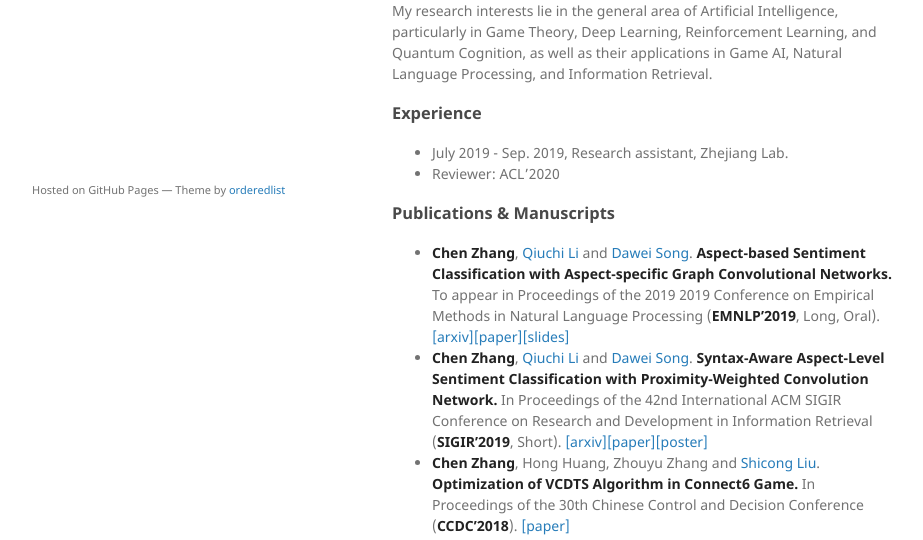
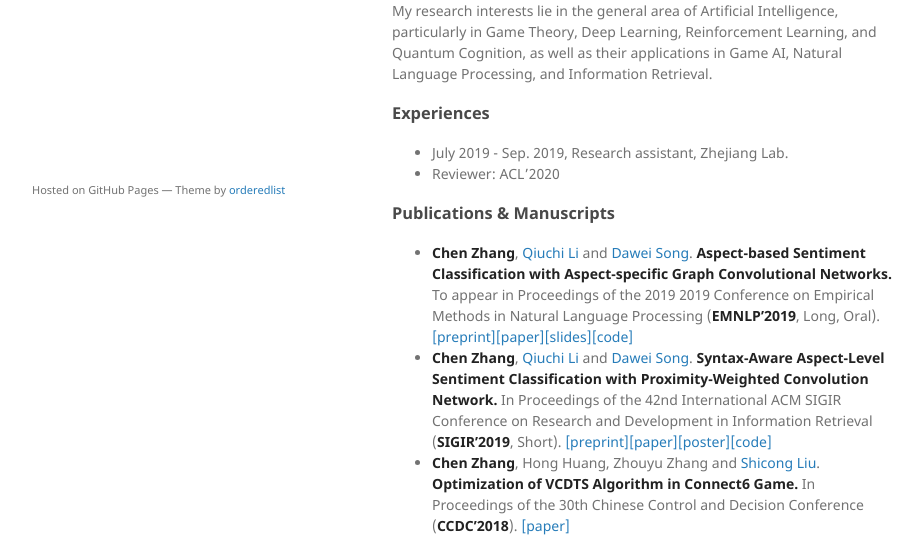
Before and after one commit to GeneZC/genezc.github.io, a Jekyll site: the page built from index.md, in a window 1280 px wide. Shown: the part 631-1171 px from the top of the page, without its empty margins (178-1101 px from the left). Built offline with Jekyll 4.4.1, drawn with Linux system fonts in a browser that asks for light colours; our own code applies the rules of GitHub Pages for plain Markdown files.

Commit message:
Update index.md

```diff
--- a/index.md
+++ b/index.md
@@ -26,15 +26,15 @@ You can contact me via [email](mailto:gene_zhangchen@163.com).
 
 My research interests lie in the general area of Artificial Intelligence, particularly in Game Theory, Deep Learning, Reinforcement Learning, and Quantum Cognition, as well as their applications in Game AI, Natural Language Processing, and Information Retrieval.
 
-### Experience
+### Experiences
 
 * July 2019 - Sep. 2019, Research assistant, Zhejiang Lab.
 * Reviewer: ACL'2020
 
 ### Publications & Manuscripts
 
-* **Chen Zhang**, [Qiuchi Li](https://qiuchili.github.io) and [Dawei Song](http://cs.bit.edu.cn/szdw/jsml/js/sdw/index.htm). **Aspect-based Sentiment Classification with Aspect-specific Graph Convolutional Networks.** To appear in Proceedings of the 2019 2019 Conference on Empirical Methods in Natural Language Processing (**EMNLP'2019**, Long, Oral). [[arxiv]](https://arxiv.org/abs/1909.03477)[[paper]](https://www.aclweb.org/anthology/D19-1464/)[[slides]](./assets/file/ASGCN-EMNLP2019-Oral.pdf)
-* **Chen Zhang**, [Qiuchi Li](https://qiuchili.github.io) and [Dawei Song](http://cs.bit.edu.cn/szdw/jsml/js/sdw/index.htm). **Syntax-Aware Aspect-Level Sentiment Classification with Proximity-Weighted Convolution Network.** In Proceedings of the 42nd International ACM SIGIR Conference on Research and Development in Information Retrieval (**SIGIR'2019**, Short). [[arxiv]](https://arxiv.org/abs/1909.10171)[[paper]](https://dl.acm.org/citation.cfm?id=3331351)[[poster]](./assets/file/SIGIR2019_POSTER.pdf)
+* **Chen Zhang**, [Qiuchi Li](https://qiuchili.github.io) and [Dawei Song](http://cs.bit.edu.cn/szdw/jsml/js/sdw/index.htm). **Aspect-based Sentiment Classification with Aspect-specific Graph Convolutional Networks.** To appear in Proceedings of the 2019 2019 Conference on Empirical Methods in Natural Language Processing (**EMNLP'2019**, Long, Oral). [[preprint]](https://arxiv.org/abs/1909.03477)[[paper]](https://www.aclweb.org/anthology/D19-1464/)[[slides]](./assets/file/ASGCN-EMNLP2019-Oral.pdf)[[code]](https://github.com/GeneZC/ASGCN)
+* **Chen Zhang**, [Qiuchi Li](https://qiuchili.github.io) and [Dawei Song](http://cs.bit.edu.cn/szdw/jsml/js/sdw/index.htm). **Syntax-Aware Aspect-Level Sentiment Classification with Proximity-Weighted Convolution Network.** In Proceedings of the 42nd International ACM SIGIR Conference on Research and Development in Information Retrieval (**SIGIR'2019**, Short). [[preprint]](https://arxiv.org/abs/1909.10171)[[paper]](https://dl.acm.org/citation.cfm?id=3331351)[[poster]](./assets/file/SIGIR2019_POSTER.pdf)[[code]](https://github.com/GeneZC/PWCN)
 * **Chen Zhang**, Hong Huang, Zhouyu Zhang and [Shicong Liu](https://psycholsc.github.io). **Optimization of VCDTS Algorithm in Connect6 Game.** In Proceedings of the 30th Chinese Control and Decision Conference (**CCDC'2018**). [[paper]](https://ieeexplore.ieee.org/iel7/8396318/8407034/08408300.pdf)
 
 ### Honors & Awards
```
